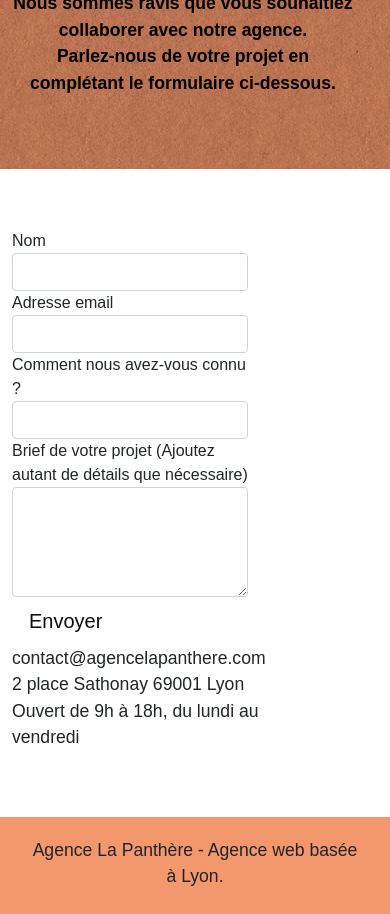
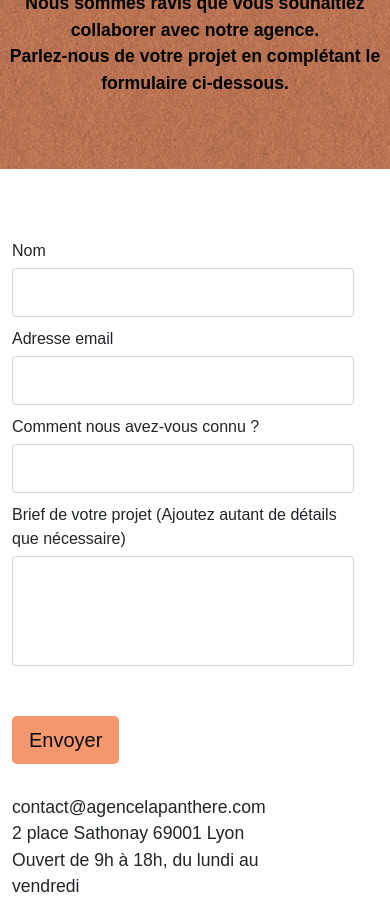
Before and after one commit to Bastardrosset/La_Panthere_P4_Bastard-rosset_Xavier, a plain HTML site: page page2.html in a window 390 px wide. Shown: the part 262-1176 px from the top of the page. Drawn offline with nearby package versions, Linux system fonts and the light colour scheme.

Commit message:
Ajustement des chemins de navBar page contact && mise en forme du formulaire

```diff
--- a/page2.html
+++ b/page2.html
@@ -43,13 +43,13 @@
 								<a class="nav-link" href="index.html">Accueil</a>
 							</li>
 							<li>
-								<a class="nav-link" href="./index.html">Services</a>
+								<a class="nav-link" href="./index.html#bloc-2-services">Services</a>
 							</li>
 							<li>
-								<a class="nav-link" href="#bloc-3-what-i-do">L'entreprise</a>
+								<a class="nav-link" href="./index.html#bloc-3-what-i-do">L'entreprise</a>
 							</li>
 							<li>
-								<a class="nav-link" href="#bloc-4-portfolio">Portfolio</a>
+								<a class="nav-link" href="./index.html#bloc-4-portfolio">Portfolio</a>
 							</li>
 							<li>
 								<a class="nav-link" href="page2.html">Contact</a>
@@ -86,7 +86,7 @@
 				<div class="container bloc-lg formulaire">
 					<div class="row">
 						<div class="col-sm-6">
-							<form>
+							<form method="post">
 								<div class="form-group">
 									<label for="name">
 										Nom
--- a/style.css
+++ b/style.css
@@ -433,6 +433,8 @@ border-bottom: 2px solid #c27956;
 #bloc-6 .contact-design .bloc-lg .row .col-sm-12{
     width: 100%;
     height: 100%;
+    margin: 0!important;
+    padding: 0!important;
 }
 #bloc-6 .contact-design .bloc-lg .row .col-sm-12{
     display: flex;
@@ -462,6 +464,30 @@ border-bottom: 2px solid #c27956;
 #bloc-formulaire .formulaire .row{
     display: flex;
     flex-direction: column;
+}
+#bloc-formulaire .formulaire .row .col-sm-6,
+#bloc-formulaire .formulaire .row .col-sm-6 form{
+    width: 100%!important;
+}
+form :nth-child(1){
+    width: 40%!important;
+}
+form :nth-child(2){
+    width: 60%!important;
+}
+form :nth-child(3){
+    width: 80%!important;
+}
+form :nth-child(4){
+    width: 100%!important;
+}
+.form-group textarea{
+    resize: none;
+}
+.col-sm-6 form button{
+    margin-bottom: 30px;
+    margin-top: 30px;
+    background-color: #F3976C;
 }
 /**** Footer - bloc-8 ****/
 footer{
@@ -534,6 +560,25 @@ footer .text-footer{
 .col-xs-12 p{
     padding: 15px;
 }
+/**** Formumaire ****/
+#bloc-formulaire .formulaire .row .col-sm-6,
+#bloc-formulaire .formulaire .row .col-sm-6 form{
+    width: 100%!important;
+}
+form :nth-child(1),
+form :nth-child(2),
+form :nth-child(3),
+form :nth-child(4){
+    width: 100%!important;
+    margin-top: 5px;
+}
+form input{
+    height: 49px;
+}
+form :nth-child(4){
+    margin-bottom: 20px;
+}
+/**** Footer ****/
 footer{
     height: 300px;
 }
```
